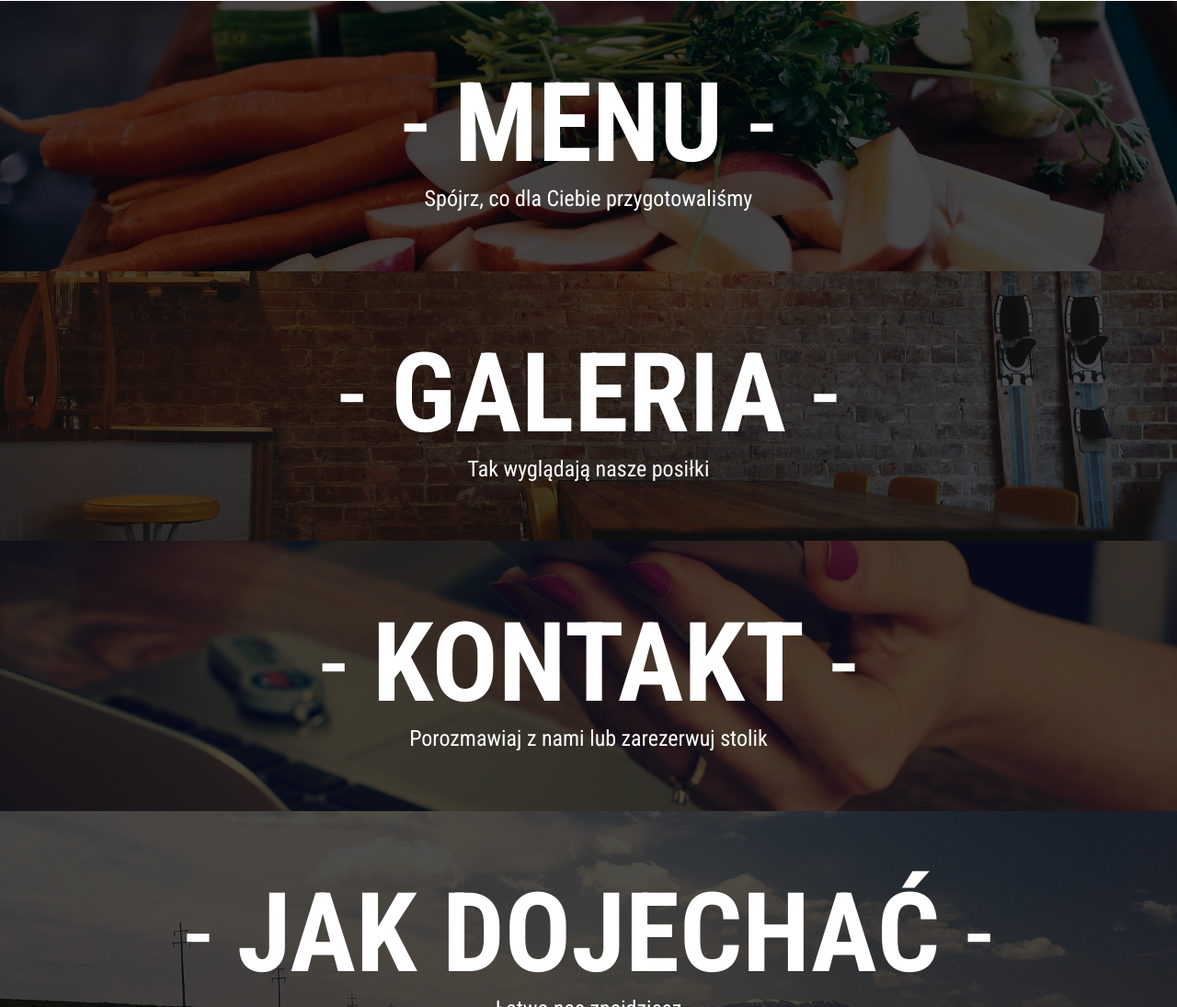
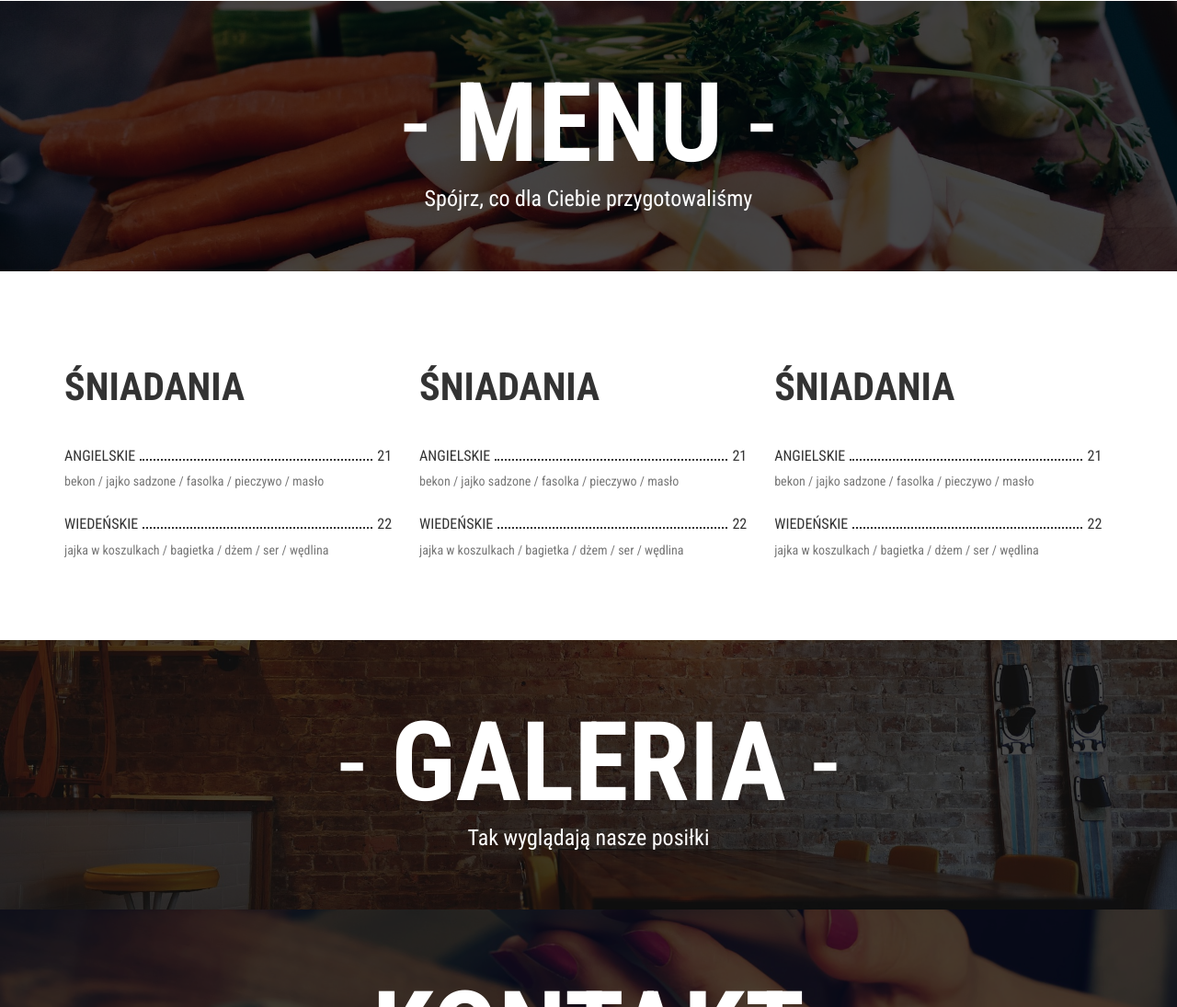
Before and after one commit to robert75RG/strona_domowa, a plain HTML site: page index.html in a window 1280 px wide. Shown: the part 1527-2622 px from the top of the page at 92% size. Drawn offline with nearby package versions, Linux system fonts and the light colour scheme.

Commit message:
added menu

```diff
--- /dev/null
+++ b/css/menu.css
@@ -0,0 +1,82 @@
+.menu {
+    display: flex;
+    color: #333;
+    margin: 0 -15px;
+}
+
+@media(max-width: 767px) {
+    .menu {
+        flex-wrap: wrap;
+    }
+}
+
+.menu__column {
+    flex-basis: 33%;
+    padding: 0 15px;
+}
+
+@media(max-width: 767px) {
+    .menu__column {
+        flex-basis: 100%;
+    }
+}
+
+.menu__header {
+    font-size: 42px;
+    text-transform: uppercase;
+}
+
+@media(max-width: 991px) {
+    .menu__header {
+        font-size: 32px;
+    }
+}
+
+@media(max-width: 767px) {
+    .menu__header {
+        margin: 20px 0;
+    }
+}
+
+.menu__list {
+    list-style: none;
+    padding-left: 0;
+}
+
+.menu__list-item {
+    margin: 30px 0;
+}
+
+@media(max-width: 767px) {
+    .menu__list-item {
+        margin: 15px 0;
+    }
+}
+
+.menu__position {
+    display: flex;
+    margin: 10px 0;
+    align-items: baseline;
+}
+
+.menu__position::after {
+    content: "";
+    border-top: 2px dotted;
+    flex-grow: 1;
+    order: 2;
+    margin: 0 5px;
+}
+
+.menu__position-price {
+    order: 3;
+}
+
+.menu__position-name {
+    text-transform: uppercase;
+}
+
+.menu__descripion {
+    color: #777;
+    font-size: 14px;
+    margin: 5px 0;
+}
--- a/index.html
+++ b/index.html
@@ -11,6 +11,7 @@
     <link rel="stylesheet" href="css/about-us.css">
     <link rel="stylesheet" href="css/main-navigation.css">
     <link rel="stylesheet" href="css/bookmark.css">
+    <link rel="stylesheet" href="css/menu.css">
     <link rel="stylesheet" href="https://cdnjs.cloudflare.com/ajax/libs/normalize/8.0.1/normalize.min.css"
         integrity="sha256-l85OmPOjvil/SOvVt3HnSSjzF1TUMyT9eV0c2BzEGzU=" crossorigin="anonymous" />
     <link href="https://fonts.googleapis.com/css2?family=Roboto+Condensed:wght@400;700&display=swap" rel="stylesheet">
@@ -100,6 +101,79 @@
        <h2 class="bookmark__header">Menu</h2>
        <p class="bookmark__descripion">Spójrz, co dla Ciebie przygotowaliśmy</p>
    </section>
+   <div class="container" id="menu">
+   <section class="menu">
+       <div class="menu__column">
+           <h3 class="menu__header">Śniadania</h3>
+           <ul class="menu__list">
+               <li class="menu__list-item">
+                   <div class="menu__position">
+                        <div class="menu__position-name">Angielskie</div>
+                        <div class="menu__position-price">21</div>
+                   </div>
+                   <div class="menu__descripion">
+                       bekon / jajko sadzone / fasolka / pieczywo / masło
+                   </div>
+               </li>
+                <li class="menu__list-item">
+                    <div class="menu__position">
+                        <div class="menu__position-name">Wiedeńskie</div>
+                        <div class="menu__position-price">22</div>
+                    </div>
+                    <div class="menu__descripion">
+                        jajka w koszulkach / bagietka / dżem / ser / wędlina
+                    </div>
+                </li>
+           </ul>
+       </div>
+        <div class="menu__column">
+            <h3 class="menu__header">Śniadania</h3>
+            <ul class="menu__list">
+                <li class="menu__list-item">
+                    <div class="menu__position">
+                        <div class="menu__position-name">Angielskie</div>
+                        <div class="menu__position-price">21</div>
+                    </div>
+                    <div class="menu__descripion">
+                        bekon / jajko sadzone / fasolka / pieczywo / masło
+                    </div>
+                </li>
+                <li class="menu__list-item">
+                    <div class="menu__position">
+                        <div class="menu__position-name">Wiedeńskie</div>
+                        <div class="menu__position-price">22</div>
+                    </div>
+                    <div class="menu__descripion">
+                        jajka w koszulkach / bagietka / dżem / ser / wędlina
+                    </div>
+                </li>
+            </ul>
+        </div>
+        <div class="menu__column">
+            <h3 class="menu__header">Śniadania</h3>
+            <ul class="menu__list">
+                <li class="menu__list-item">
+                    <div class="menu__position">
+                        <div class="menu__position-name">Angielskie</div>
+                        <div class="menu__position-price">21</div>
+                    </div>
+                    <div class="menu__descripion">
+                        bekon / jajko sadzone / fasolka / pieczywo / masło
+                    </div>
+                </li>
+                <li class="menu__list-item">
+                    <div class="menu__position">
+                        <div class="menu__position-name">Wiedeńskie</div>
+                        <div class="menu__position-price">22</div>
+                    </div>
+                    <div class="menu__descripion">
+                        jajka w koszulkach / bagietka / dżem / ser / wędlina
+                    </div>
+                </li>
+            </ul>
+        </div>
+   </section>
+   </div>
     <section class="bookmark bookmark--gallery" id="gallery">
         <h2 class="bookmark__header">Galeria</h2>
         <p class="bookmark__descripion">Tak wyglądają nasze posiłki</p>
```
